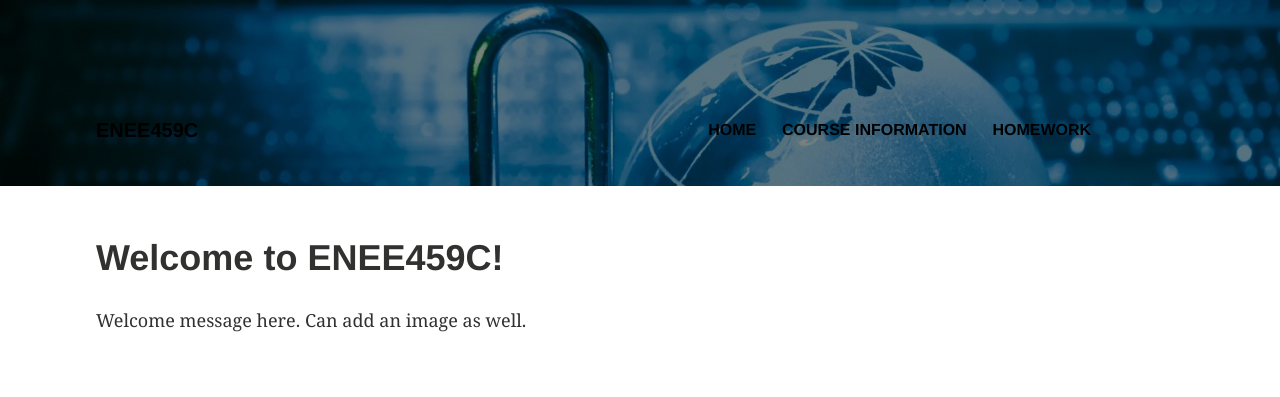
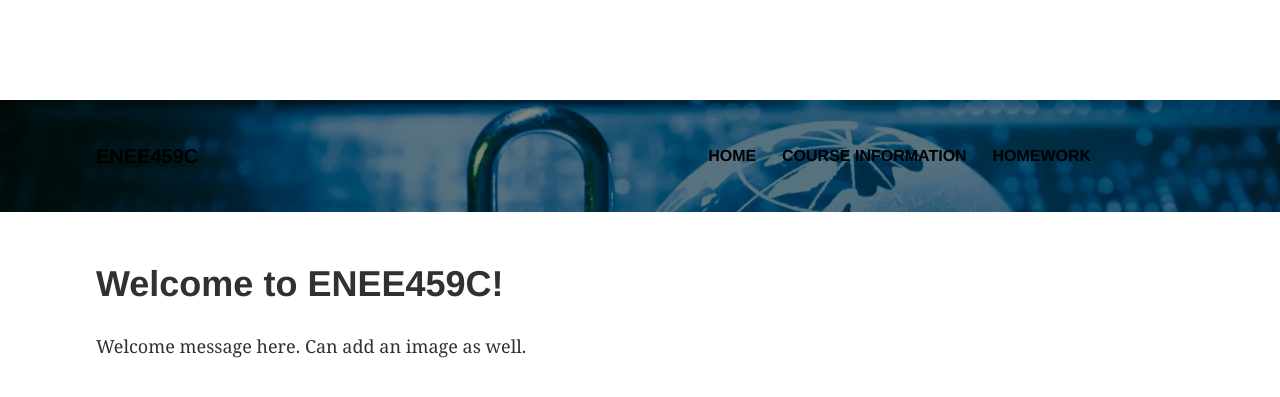
Before and after one commit to serrintine/serrintine.github.io, a Jekyll site: the page built from index.md, in a window 1280 px wide. Shown: the top 397 px of the page. Built offline with Jekyll 4.4.1, drawn with Linux system fonts in a browser that asks for light colours.

Commit message:
Updated _layout.scss

```diff
--- a/_sass/_layout.scss
+++ b/_sass/_layout.scss
@@ -13,7 +13,7 @@
 		@include outer-container;
 	}
     background: #333 url(../images/security.jpg) no-repeat;
-    padding-top: 100px;
+    margin-top: 100px;
 }
 .site-title {
 	@include row;
```
